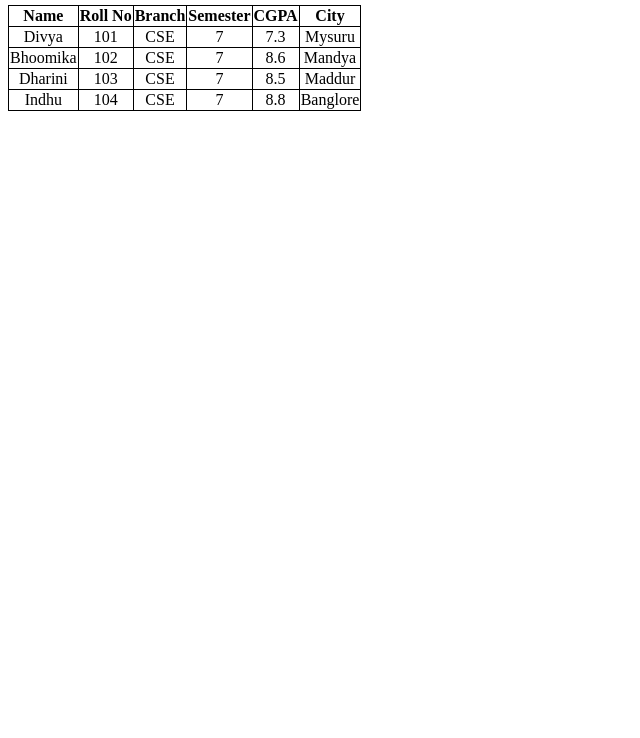
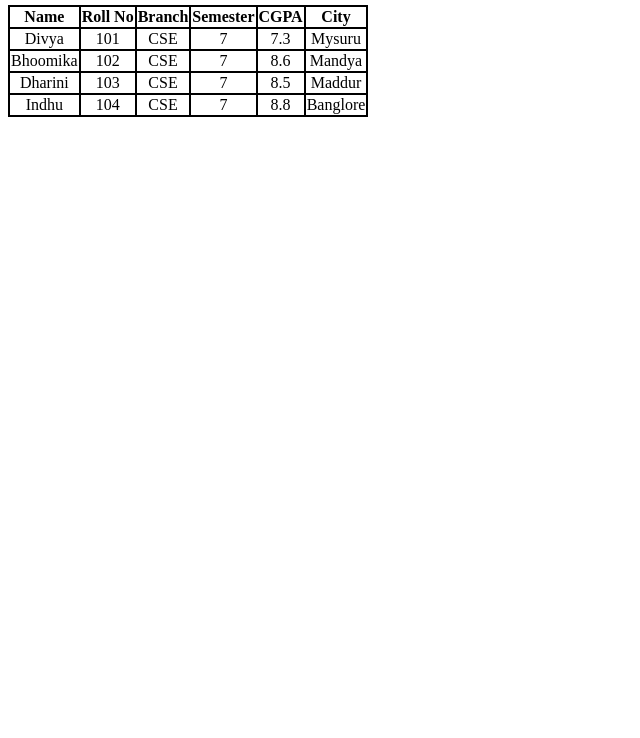
Before and after one commit to divyanethripalivelagy27-pixel/MyProject1, a plain HTML site: page index.html in a window 1280 px wide. Shown: the part 62-800 px from the top of the page, without its empty margins (0-640 px from the left). Drawn offline with Linux system fonts and the light colour scheme.

Commit message:
Update index.html

```diff
--- a/index.html
+++ b/index.html
@@ -6,13 +6,13 @@
     <style>
         table{
             border-collapse:collapse;
-	    padding: 4px, 8px;
+	    padding: 6px, 8px;
 
         }
 
         th, td{
-            border: 1px solid black;
-            padding: 2px, 8px;
+            border: 2px solid black;
+            padding: 4px, 8px;
             text-align: center;
         }
     </style>
```
